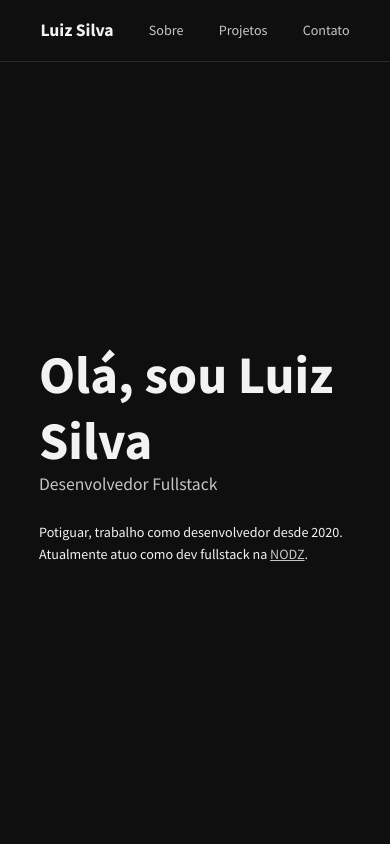
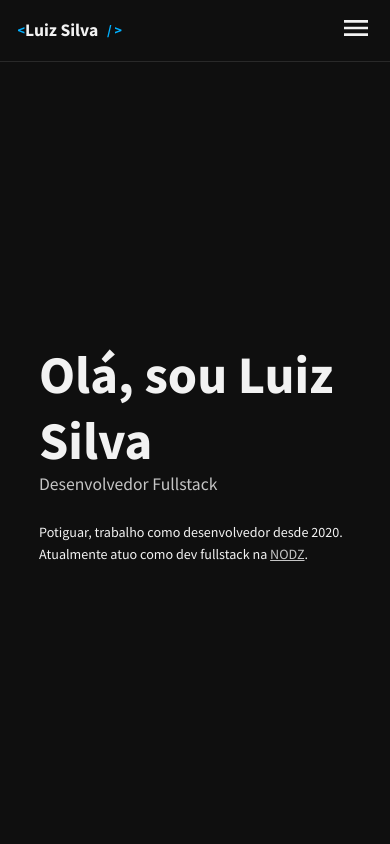
Before and after one commit to lu1zf/lu1zf.github.io, a React (Create React App) app: page / in a window 390 px wide. Shown: the top 844 px of the page. Built offline with nearby package versions, Linux system fonts and the light colour scheme.

Commit message:
feat: Hamburguer menu
Implements hamburguer menu for mobile screens

```diff
--- a/src/components/Navbar/index.js
+++ b/src/components/Navbar/index.js
@@ -1,6 +1,26 @@
 import './styles.css';
+import MenuIcon from '@mui/icons-material/Menu';
+import CloseIcon from '@mui/icons-material/Close';
+import { useState } from 'react';
 
 const Navbar = () => {
+  const [isMenuOpen, setIsMenuOpen] = useState(false);
+
+  const toggleMenu = (event) => {
+    setIsMenuOpen(!isMenuOpen);
+    toggleViewLinks();
+  };
+
+  const toggleViewLinks = () => {
+    const links = document.getElementById('links');
+
+    if (isMenuOpen) {
+      links.style.top = '-100vh';
+    } else {
+      links.style.top = '0';
+    }
+  }
+
   return (
     <nav id="navbar">
       <div id="logo">
@@ -16,11 +36,15 @@ const Navbar = () => {
           </span>
         </a>
       </div>
-      <ul>
-        <li><a href="#welcome-section">Sobre</a></li>
-        <li><a href="#projects">Projetos</a></li>
-        <li><a href="#contact">Contato</a></li>
+      <ul id="links">
+        <li><a href="#welcome-section" onClick={toggleMenu}>Sobre</a></li>
+        <li><a href="#projects" onClick={toggleMenu}>Projetos</a></li>
+        <li><a href="#contact" onClick={toggleMenu}>Contato</a></li>
       </ul>
+      <div id="hamburguer-menu" onClick={toggleMenu}>
+        {isMenuOpen && <CloseIcon sx={{ fontSize: 32 }} />}
+        {!isMenuOpen && <MenuIcon sx={{ fontSize: 32 }} />}
+      </div>
     </nav>
   );
 }
--- a/src/components/Navbar/styles.css
+++ b/src/components/Navbar/styles.css
@@ -50,15 +50,49 @@ span.tag {
   font-size: 2rem;
 }
 
+#hamburguer-menu {
+  display: none;
+}
+
 @media (max-width: 37.5em) {
-  nav#navbar {
+  nav ul {
+    width: 100vw;
+    height: 100vh;
+    position: absolute;
+    top: -100vh;
+    transition: .2s all;
+    left: 0;
+    background: var(--dark-primary);
+    z-index: 2;
+    display: flex;
+    flex-direction: column;
     align-items: center;
     justify-content: center;
+  }
+
+  nav ul li {
+    font-size: 2rem;
+  }
+
+  nav ul li a {
+    padding-bottom: 0.5rem;
+    border-bottom: 2px solid transparent;
+  }
+
+  nav ul li a:hover {
+    border-bottom: 2px solid var(--text-secondary);
+  }
+
+  #hamburguer-menu {
+    display: unset;
+    position: relative;
+    padding-right: 2rem;
+    z-index: 3;
   }
 }
 
 @media (max-width: 28.75em) {
-  span.tag {
+  /* span.tag {
     display: none;
-  }
+  } */
 }
```
